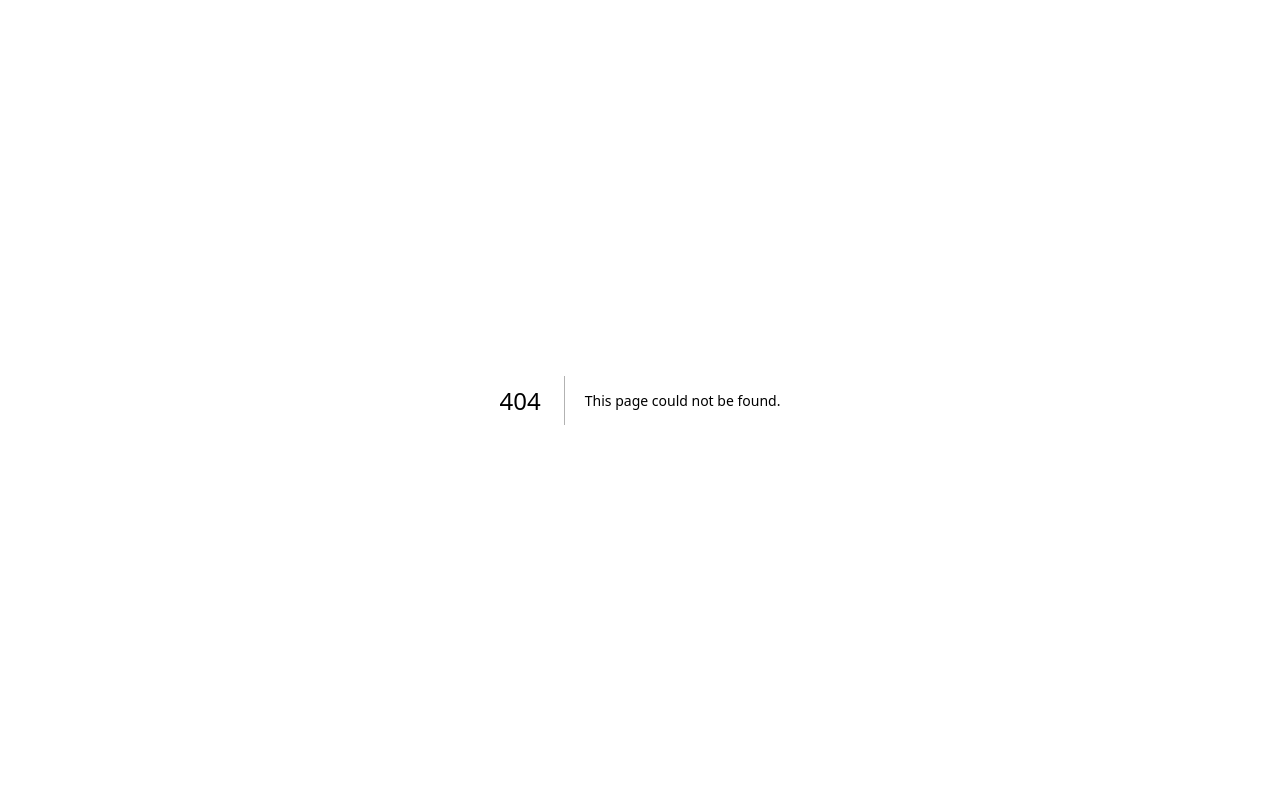
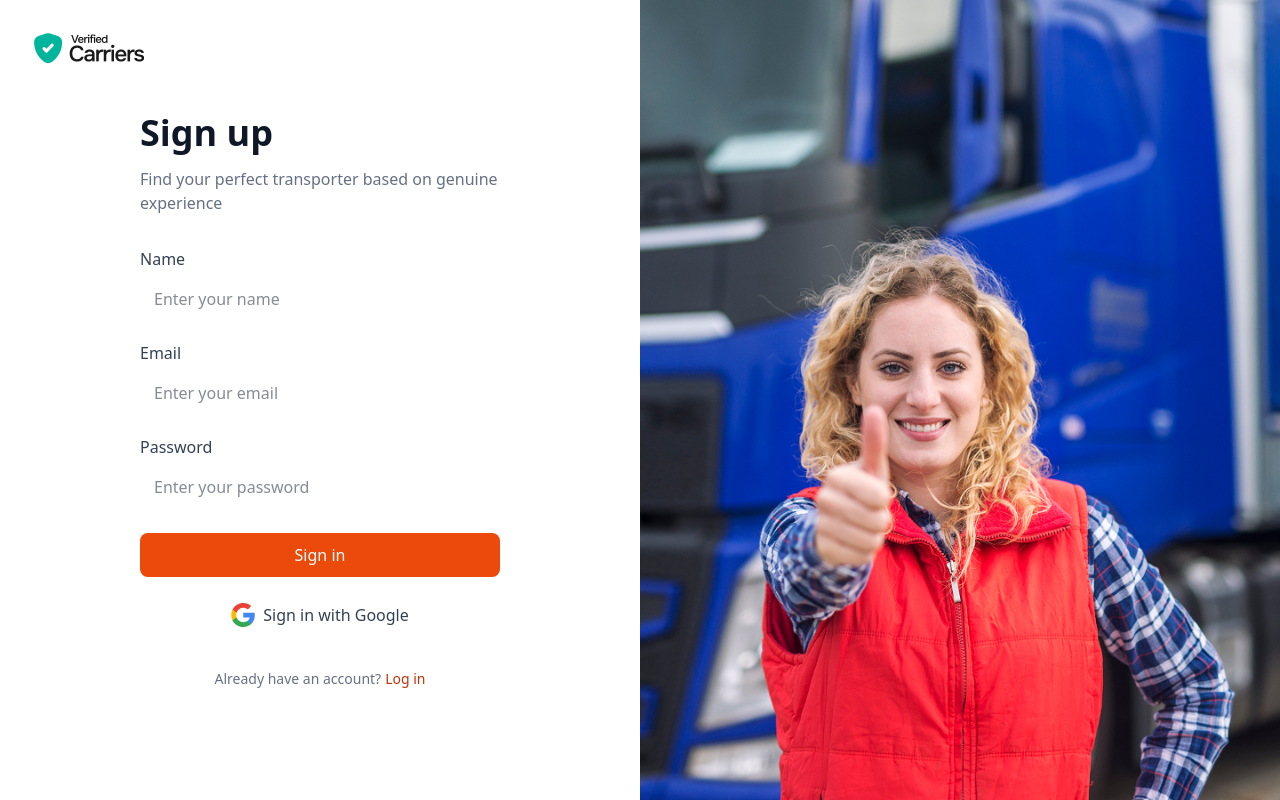
Before and after one commit to Akbar1909/verified-carriers-app, a Next.js app: page /auth/sign-up in a window 1280 px wide. Before the commit this address had no page. Built offline with nearby package versions, Linux system fonts and the light colour scheme.

Commit message:
sign up form

```diff
--- a/src/app/auth/login/_components/LoginForm.tsx
+++ b/src/app/auth/login/_components/LoginForm.tsx
@@ -39,7 +39,7 @@ const LoginForm = () => {
          </div>
 
          <div className='mt-8 flex items-center gap-1 justify-center'>
-             <span className='text-sm text-gray-500'>Don’t have an account?</span><Link href='#' className='text-sm-medium text-orange-700'>Sign up</Link>
+             <span className='text-sm text-gray-500'>Don’t have an account?</span><Link href='/auth/sign-up' className='text-sm-medium text-orange-700'>Sign up</Link>
          </div>
          </div>
     </form>
--- /dev/null
+++ b/src/app/auth/sign-up/_components/SignUpForm.tsx
@@ -0,0 +1,68 @@
+"use client";
+import Button from "@/components/Button";
+import { GoogleIcon } from "@/components/SvgIcons";
+import TextField from "@/components/TextField";
+import Link from "next/link";
+import { useForm } from "react-hook-form";
+
+const SignUpForm = () => {
+  const { control, register, handleSubmit } = useForm();
+
+  const onSubmit = handleSubmit((values) => console.log(values));
+
+  return (
+    <form onSubmit={onSubmit} className="w-90">
+      <h1 className="text-d-md-semibold text-gray-900 mb-3">Sign up</h1>
+      <p className="text-md text-gray-500">
+        Find your perfect transporter based on genuine experience{" "}
+      </p>
+
+      <div className="mt-8">
+        <TextField
+          label="Name"
+          placeholder="Enter your name"
+          {...register("name")}
+          rootClassName="mb-5"
+        />
+        <TextField
+          label="Email"
+          placeholder="Enter your email"
+          {...register("email")}
+          rootClassName="mb-5"
+        />
+        <TextField
+          label="Password"
+          type="password"
+          placeholder="Enter your password"
+          {...register("password")}
+          rootClassName="mb-6"
+        />
+
+        <div className="mt-6 flex flex-col gap-4">
+          <Button fullWidth size="lg">
+            Sign in
+          </Button>
+          <Button
+            startIcon={<GoogleIcon />}
+            color="secondary-gray"
+            size="lg"
+            fullWidth
+          >
+            Sign in with Google
+          </Button>
+        </div>
+
+        <div className="mt-8 flex items-center gap-1 justify-center">
+          <span className="text-sm text-gray-500">
+            Already have an account?
+          </span>
+          <Link href="/auth/login" className="text-sm-medium text-orange-700">
+            Log in
+          </Link>
+        </div>
+      </div>
+    </form>
+  );
+};
+
+export default SignUpForm;
--- /dev/null
+++ b/src/app/auth/sign-up/page.tsx
@@ -0,0 +1,31 @@
+import Image from "next/image";
+import SignUpForm from "./_components/SignUpForm";
+
+const SignUpPage = () => {
+  return (
+    <div className="grid grid-cols-2 w-screen h-screen">
+      <div className="flex relative h-full items-center justify-center">
+        <Image
+          alt="Verified carriers logo"
+          width={116}
+          height={32}
+          src="/images/main-logo.png"
+          className="absolute top-8 left-8"
+        />
+        <SignUpForm />
+      </div>
+      <div className="relative">
+        <Image
+          alt=""
+          priority
+          className="absolute"
+          src="/images/login-hero.png"
+          fill
+          objectFit="cover"
+        />
+      </div>
+    </div>
+  );
+};
+
+export default SignUpPage;
```
